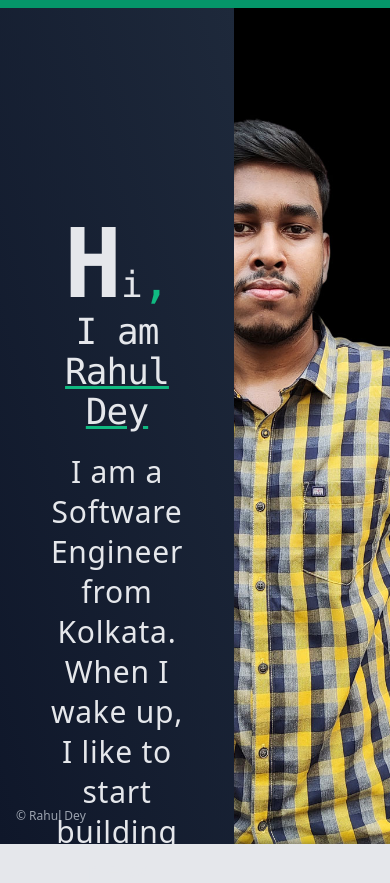
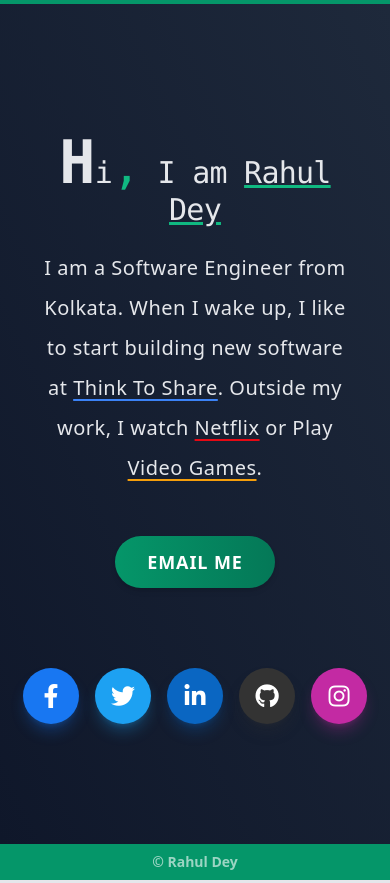
Before and after one commit to RahulDey12/rahuldey.dev, a website built with webpack: page public/index.html in a window 390 px wide. Shown: the top 883 px of the page. Built offline with nearby package versions, Linux system fonts and the light colour scheme.

Commit message:
fixed responsive

```diff
--- a/public/index.html
+++ b/public/index.html
@@ -8,12 +8,12 @@
     <meta name="description" content="Rahul Dey a Software Engineer from Kolkata. This is a personal website of Rahul Dey, who is a Software Engineer at Think To Share.">
 </head>
 <body class=" bg-gray-200">
-    <main class="">
-        <section class="border-t-8 border-primary-600 flex min-h-[800px] h-screen">
-            <div class="w-3/5 h-full bg-gradient-to-tr from-slate-900 to-slate-800">
-                <div class="text-center pt-52 text-gray-200 w-3/5 mx-auto mb-12 selection:bg-primary-500 selection:text-white">
-                    <h1 class="mb-5 text-4xl font-mono tracking-tight first-letter:font-extrabold first-letter:text-8xl">Hi<span class=" text-primary-500 text-5xl">,</span> I am <span class=" underline decoration-primary-500">Rahul Dey</span></h1>
-                    <p class=" text-3xl tracking-wide leading-10">
+    <main class="relative">
+        <section class="border-t-4 md:border-t-8 border-primary-600 flex min-h-screen lg:min-h-[800px] lg:h-screen">
+            <div class="w-full lg:w-3/5 min-h-full bg-gradient-to-tr from-slate-900 to-slate-800 pb-5 lg:pb-0">
+                <div class="text-center pt-32 lg:pt-52 text-gray-200 w-4/5 2xl:w-3/5 mx-auto mb-12 selection:bg-primary-500 selection:text-white">
+                    <h1 class="mb-5 text-3xl sm:text-4xl font-mono tracking-tight first-letter:font-extrabold first-letter:text-6xl sm:first-letter:text-8xl">Hi<span class=" text-primary-500 text-5xl">,</span> I am <span class=" underline decoration-primary-500">Rahul Dey</span></h1>
+                    <p class=" text-xl sm:text-2xl xl:text-3xl tracking-wide leading-10">
                         I am a Software Engineer from Kolkata. When I wake up, I like to start building new software at <a href="https://thinktoshare.com/" target="_blank" rel="noopener" class="underline decoration-blue-500 underline-offset-4 transition-opacity hover:opacity-75">Think To Share</a>. Outside my work, I watch <span class="underline decoration-[#E50914] underline-offset-4">Netflix</span> or Play <span class="underline decoration-amber-500 underline-offset-4">Video Games</span>.
                     </p>
                 </div>
@@ -22,8 +22,8 @@
                     <a href="mailto:rahul900day@gmail.com" target="_blank" rel="noopener" class=" inline-block bg-gradient-to-r from-primary-600 to-primary-700 px-8 py-3 text-center font-semibold text-white rounded-full text-lg uppercase tracking-wider shadow-md transition-all hover:tracking-widest focus:ring-4 focus:ring-primary-500/40">Email Me</a>
                 </div>
 
-                <div class="w-96 mx-auto">
-                    <ul class=" flex flex-wrap gap-x-4 items-center justify-center">
+                <div class="w-11/12 lg:w-96 mx-auto">
+                    <ul class="flex flex-wrap w-full gap-4 items-center justify-center">
                         <li>
                             <a href="https://www.facebook.com/rahul900day/" aria-label="Facebook" target="_blank" rel="noopener" class="social-icon shadow-lg bg-[#1877f2] shadow-[#1877f2]/30">
                                 <i class="fab fa-facebook-f "></i>
@@ -51,14 +51,19 @@
                         </li>
                     </ul>
                 </div>
-
-                <!-- Copywrite -->
-                <p class="text-xs text-gray-400 absolute bottom-5 left-4">&copy; Rahul Dey</p>
             </div>
 
-            <div class="w-2/5 h-full bg-gray-800">
-                <img src="../src/images/rahul-dey.jpg" loading="lazy" alt="Rahul Dey" class=" h-full w-full object-cover">
+            <div class="hidden lg:block lg:w-2/5 h-full bg-gray-800">
+                <picture>
+                    <source srcset="../src/images/rahul-dey.avif" type="image/avif">
+                    <img src="../src/images/rahul-dey.jpg" loading="lazy" alt="Rahul Dey" class=" h-full w-full object-cover">
+                </picture>
             </div>
+        </section>
+
+        <!-- Copywrite -->
+        <section class="p-2 text-center bg-primary-600 sm:p-0 sm:text-left sm:bg-none">
+            <p class="text-sm sm:text-xs font-semibold sm:font-normal text-white/60 sm:text-gray-400 sm:absolute sm:bottom-5 left-4">&copy; Rahul Dey</p>
         </section>
     </main>
 </body>
--- a/webpack.config.js
+++ b/webpack.config.js
@@ -45,7 +45,7 @@ module.exports = (_env, options) => {
                 },
 
                 {
-                    test: /\.(jpe?g|png|webp|ttf|eot|svg|woff(2)?)(\?[a-z0-9]+)?$/,
+                    test: /\.(jpe?g|png|webp|avif|ttf|eot|svg|woff(2)?)(\?[a-z0-9]+)?$/,
                     type: 'asset/resource',
                     generator: {
                         filename: 'public/[name]-[hash][ext]'
```
Also changed, not shown: src/images/rahul-dey.avif (added), 1 other file.
